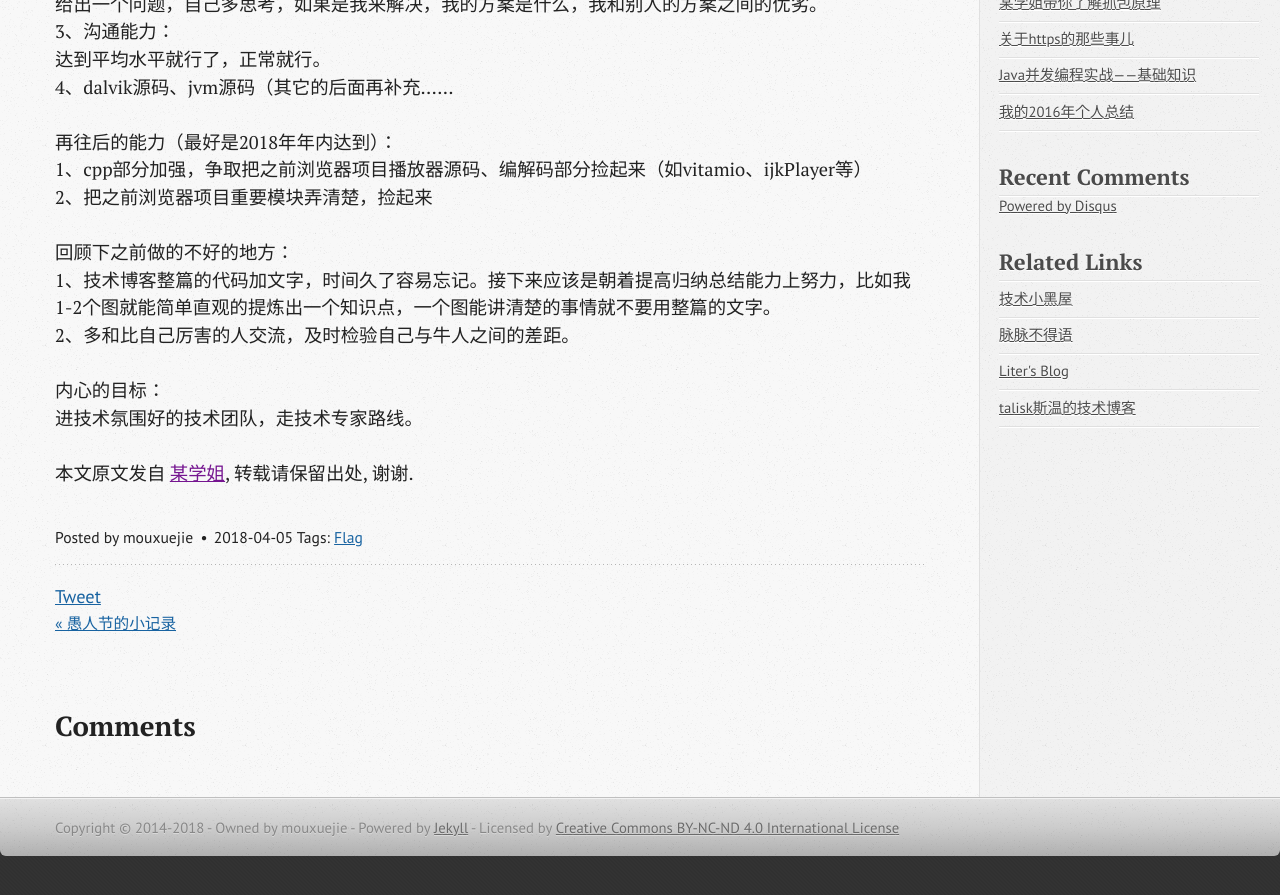
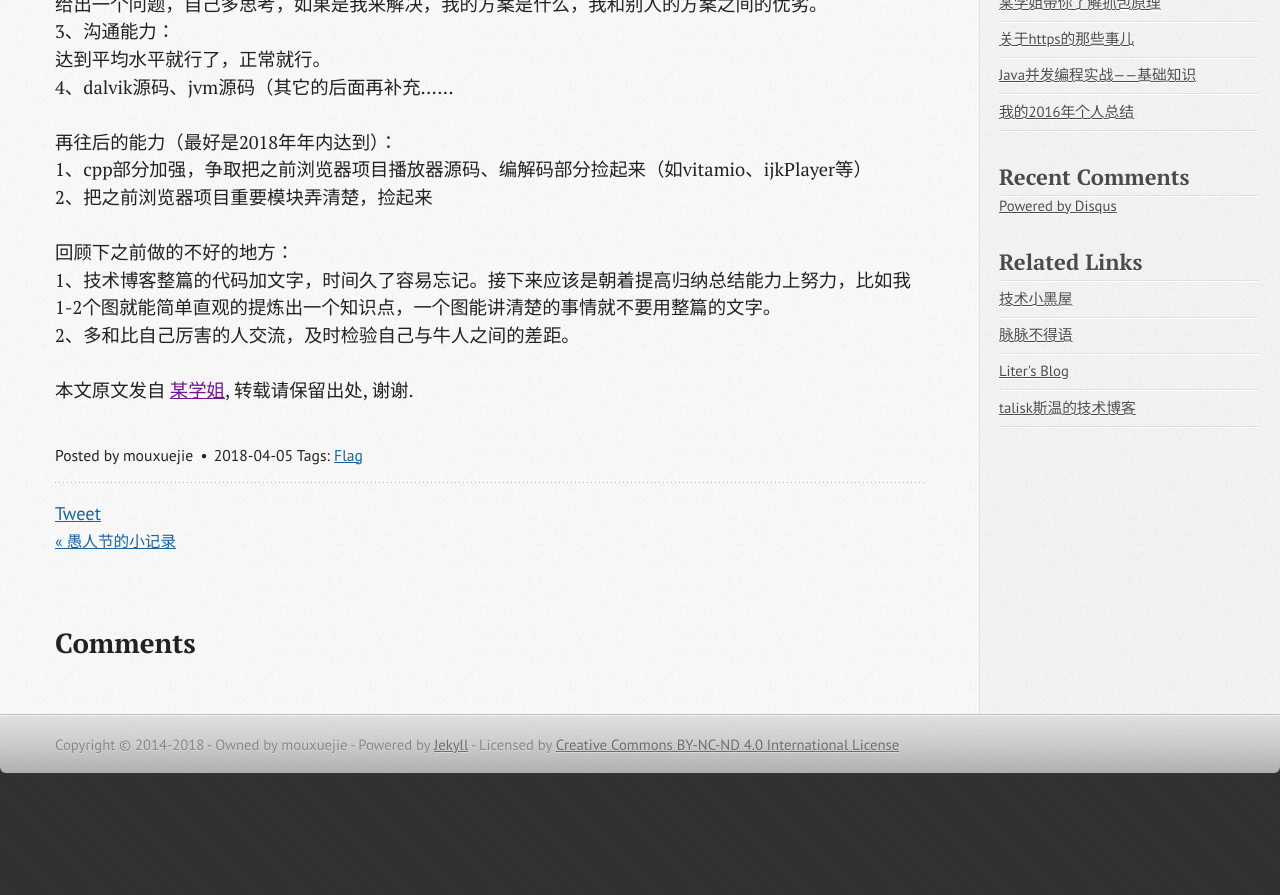
Before and after one commit to wangxinghe/wangxinghe.github.io, a Jekyll site: the page built from _posts/2018-04-05-april-flag.md, in a window 1280 px wide and 900 px high, scrolled down 989 px. Shown: the top 895 px of the window. Built offline with Jekyll 4.4.1, drawn with Linux system fonts in a browser that asks for light colours; comment, search, counter and statistics services are not loaded; after the commit the page ends 1807 px from its top, so only the background shows below that.

Commit message:
[update]2018-04-05-april-flag

```diff
--- a/_posts/2018-04-05-april-flag.md
+++ b/_posts/2018-04-05-april-flag.md
@@ -42,6 +42,3 @@ tags: [Flag]
 回顾下之前做的不好的地方：
 1、技术博客整篇的代码加文字，时间久了容易忘记。接下来应该是朝着提高归纳总结能力上努力，比如我1-2个图就能简单直观的提炼出一个知识点，一个图能讲清楚的事情就不要用整篇的文字。
 2、多和比自己厉害的人交流，及时检验自己与牛人之间的差距。
-
-内心的目标：
-进技术氛围好的技术团队，走技术专家路线。
```
